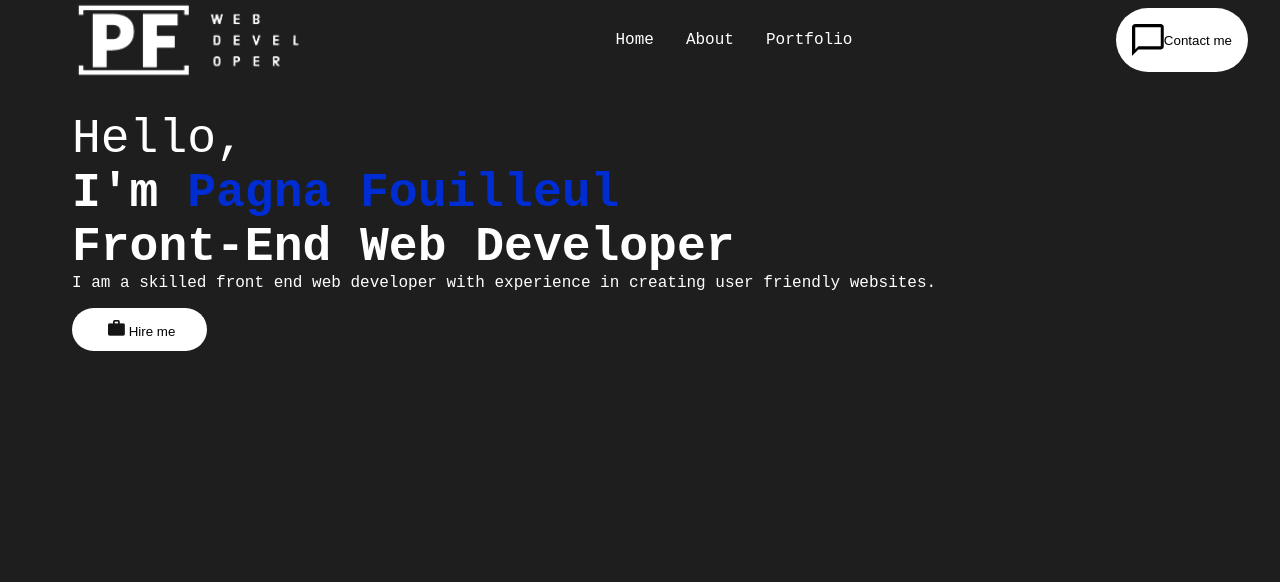
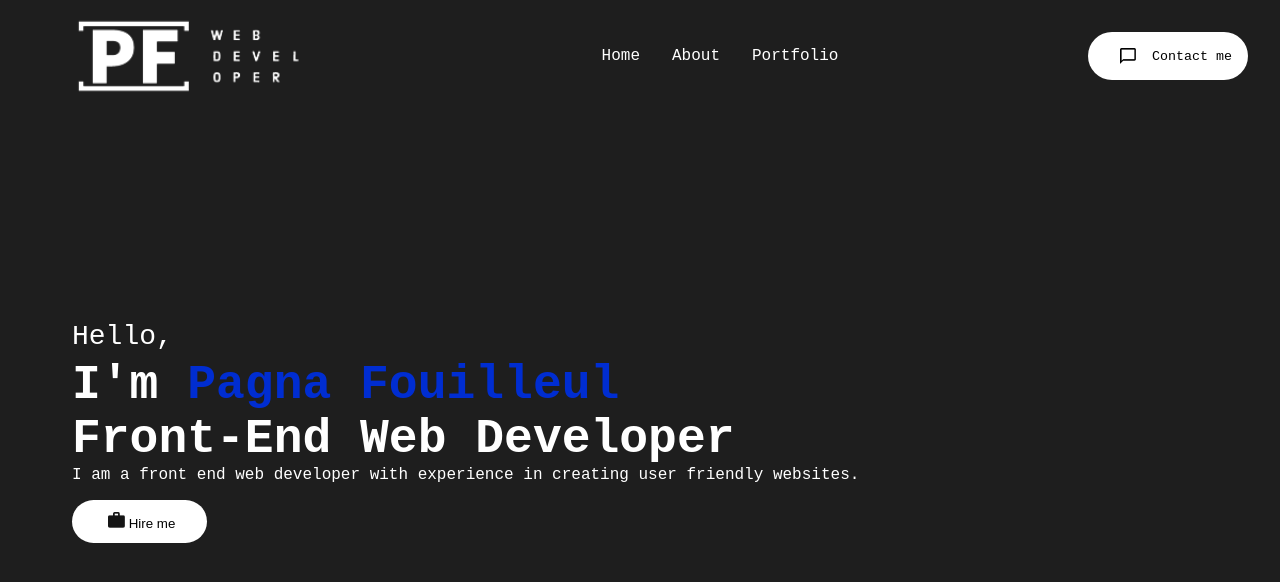
Before and after one commit to rasmeipagna/portfolio-test, a React (Create React App) app: page / in a window 1280 px wide. Shown: the top 582 px of the page. Built offline with nearby package versions, Linux system fonts and the light colour scheme.

Commit message:
update button contactme

```diff
--- a/src/components/Intro/intro.css
+++ b/src/components/Intro/intro.css
@@ -2,18 +2,18 @@
     height: calc(100vh - 4rem);
     width: 100vw;
     max-width:75rem;
-    margin:0 auto;
+    margin:10rem auto;
     overflow: hidden;
     position:relative;
 }
-.bg{
+/* .bg{
     position:absolute;
     z-index: -1;
     top: -4rem;
     right:0;
     object-fit: cover;
     height:100vh;
-}
+} */
 .introContent{
     height: 100vh;
     width: 100vw;
@@ -24,7 +24,7 @@
     justify-content: center;
 }
 .hello{
-    font-size:1,75rem;
+    font-size:1.75rem;
     font-weight:100;
 }
 .introName{
--- a/src/components/Intro/intro.js
+++ b/src/components/Intro/intro.js
@@ -10,7 +10,7 @@ const Intro = () => {
         <div className="introContent">
             <span className="hello">Hello,</span><br />
             <span className="introText">I'm <span className="introName">Pagna Fouilleul</span> <br />Front-End Web Developer</span>
-            <p className="introPara">I am a skilled front end web developer with experience in creating user friendly websites.</p>
+            <p className="introPara">I am a front end web developer with experience in creating user friendly websites.</p>
             <Link><button className="btn"><img src={btnImg} className="btnImg" alt="Hire"/>Hire me</button></Link>
         </div>
         {/* <img src={bg} alt="Profile" className="bg" /> */}
--- a/src/components/Navbar/navbar.css
+++ b/src/components/Navbar/navbar.css
@@ -1,5 +1,5 @@
 .navbar{
-    height: 5rem;
+    height: 7rem;
     width: 100vw;
     max-width:80rem;
     margin: 0 auto;
@@ -11,6 +11,7 @@
     top:0;
     z-index:3;
     font-family: 'Courier New', Courier, monospace;
+    background-color:#1e1e1e;
 }
 .logo{
     object-fit: cover;
@@ -45,8 +46,14 @@
     justify-content:center;
     border:none;
     padding: 1rem 1rem;
-    border-radius: 2rem;  background: white;
+    border-radius: 2rem;
+    background: white;
     color:black;
+    font-family: 'Courier New', Courier, monospace;
+}
+.desktopMenuBtn img{
+    margin:0 1rem;
+    width:1rem;
 }
 .desktopMenuBtn:hover{
     background: #002dd1;
@@ -58,6 +65,7 @@
     padding: 1rem 1rem;
     border-radius: 2rem;
 }
+
 .desktopMenuImg{
     object-fit:cover;
     height:1rem;
```
